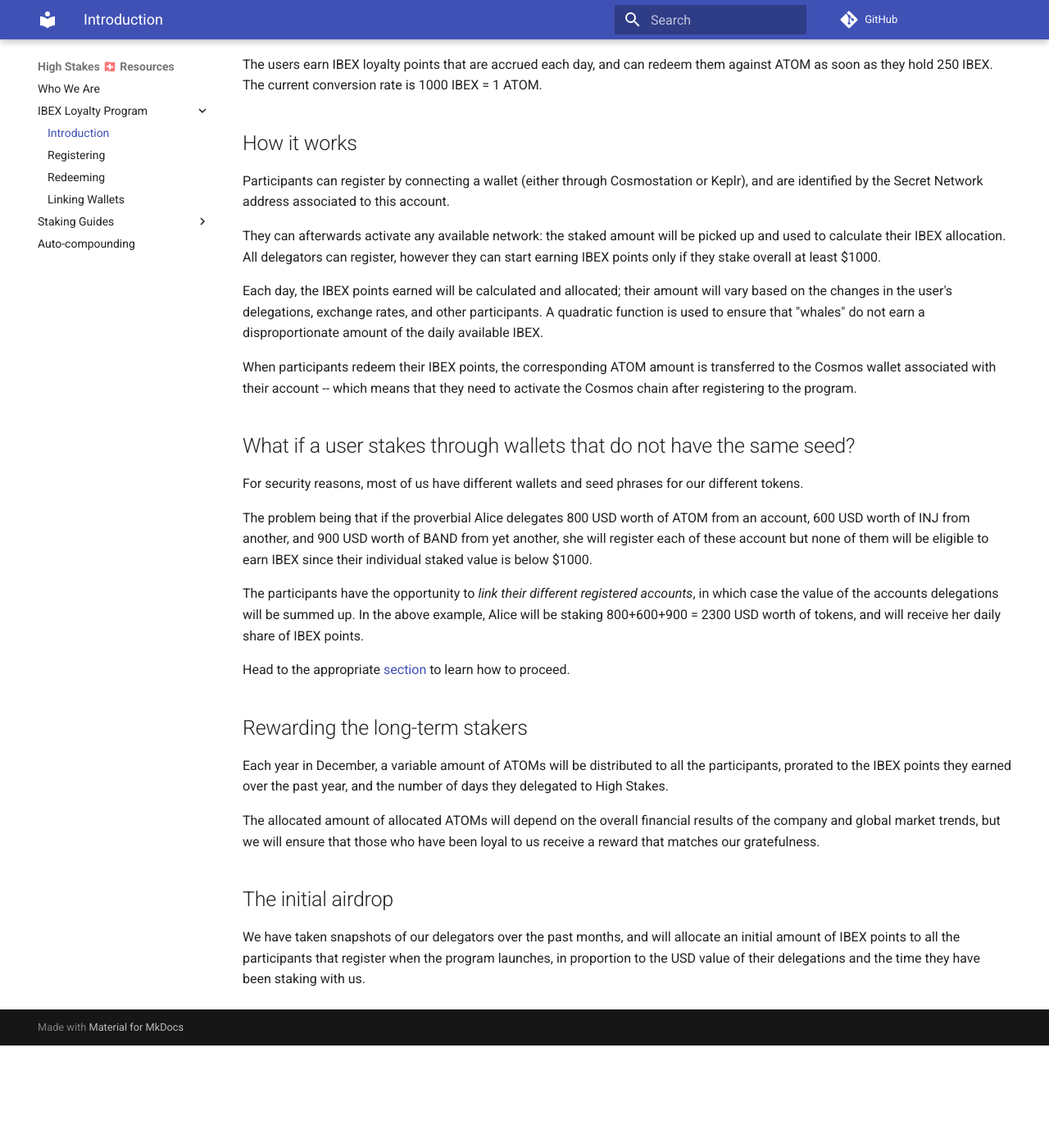
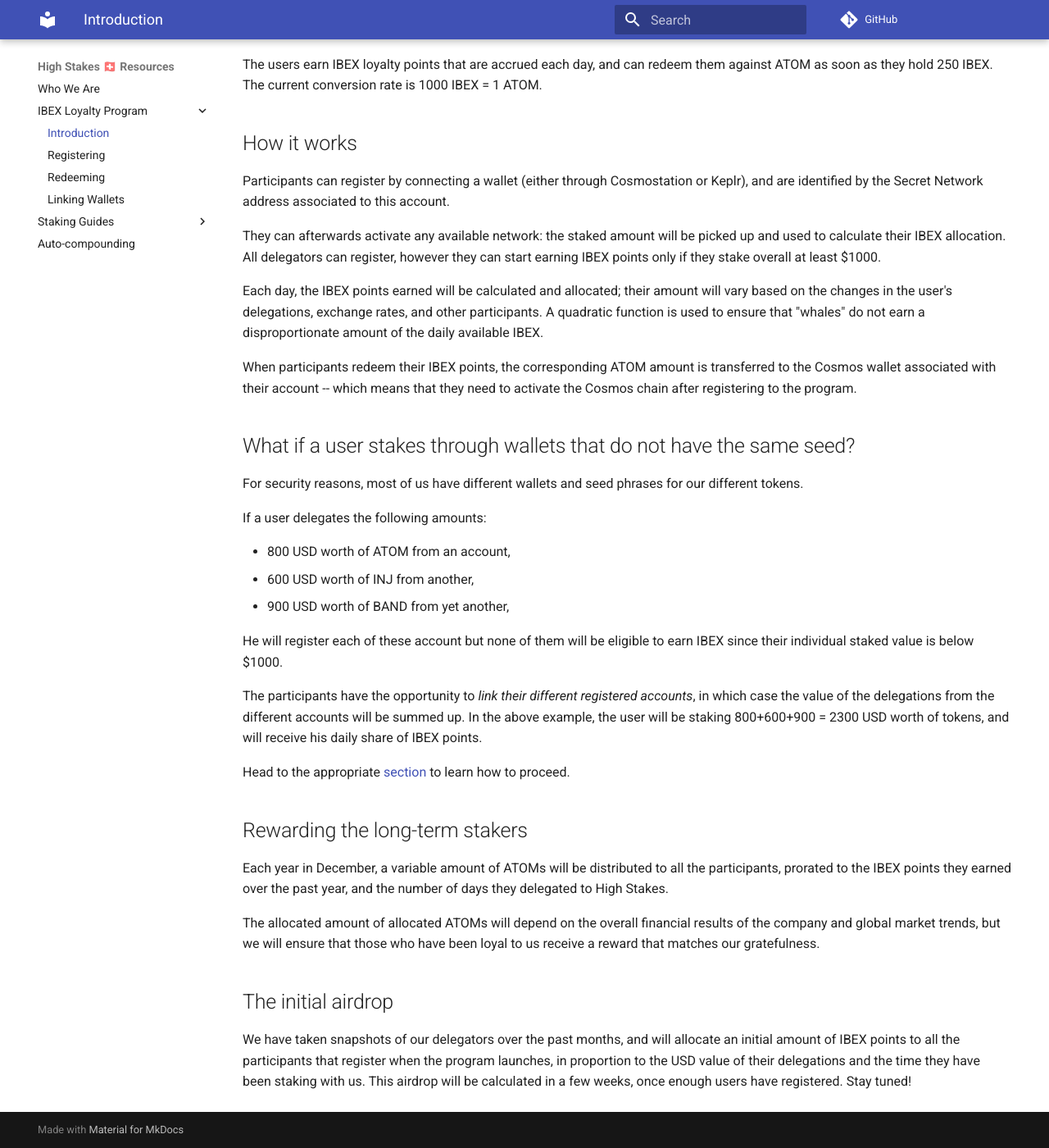
Before and after one commit to HighStakesSwitzerland/docs, an MkDocs documentation site: the page built from docs/loyalty-program/index.md, in a window 1280 px wide and 1400 px high, scrolled down 274 px. Shown: the whole window at 82% size. Built offline with MkDocs 1.6.1 and Material for MkDocs 9.7.7, drawn with Linux system fonts in a browser that asks for light colours; comment, search, counter and statistics services are not loaded; before the commit the page ends 1549 px from its top, so only the background shows below that; some of the changed text lies outside the part shown.

Commit message:
Update index.md

```diff
--- a/docs/loyalty-program/index.md
+++ b/docs/loyalty-program/index.md
@@ -5,7 +5,7 @@
 
 # High Stakes Switzerland's IBEX Loyalty Program
 
-With the IBEX Program, High Stakes' delegators have an opportunity to boost their staking rewards by earning a share of the yield of a Staking Fund that belongs to the company.
+With the IBEX Program, [High Stakes]([https://highstakes.ch)' delegators have an opportunity to boost their staking rewards by earning a share of the yield of a Staking Fund that belongs to the company.
 
 This fund, which is held in ATOM and staked on our Cosmos validator, generates staking rewards that are withdrawn and distributed to the registered users, prorated to the overall USD value of the tokens they stake on any of the eligible validators operated by High Stakes.
 
@@ -27,9 +27,16 @@
 
 For security reasons, most of us have different wallets and seed phrases for our different tokens.
 
-The problem being that if the proverbial Alice delegates 800 USD worth of ATOM from an account, 600 USD worth of INJ from another, and 900 USD worth of BAND from yet another, she will register each of these account but none of them will be eligible to earn IBEX since their individual staked value is below $1000.
+If a user delegates the following amounts:
 
-The participants have the opportunity to _link their different registered accounts_, in which case the value of the accounts delegations will be summed up. In the above example, Alice will be staking 800+600+900 = 2300 USD worth of tokens, and will receive her daily share of IBEX points.
+  - 800 USD worth of ATOM from an account,
+  - 600 USD worth of INJ from another,
+  - 900 USD worth of BAND from yet another,
+
+He will register each of these account but none of them will be eligible to earn IBEX since their individual staked value is below $1000.
+
+The participants have the opportunity to _link their different registered accounts_, in which case the value of the delegations from the different accounts will be summed up.
+In the above example, the user will be staking 800+600+900 = 2300 USD worth of tokens, and will receive his daily share of IBEX points.
 
 Head to the appropriate [section](https://docs.highstakes.ch/loyalty-program/link/) to learn how to proceed.
 
@@ -42,3 +49,4 @@
 ## The initial airdrop
 
 We have taken snapshots of our delegators over the past months, and will allocate an initial amount of IBEX points to all the participants that register when the program launches, in proportion to the USD value of their delegations and the time they have been staking with us.
+This airdrop will be calculated in a few weeks, once enough users have registered. Stay tuned!
```
